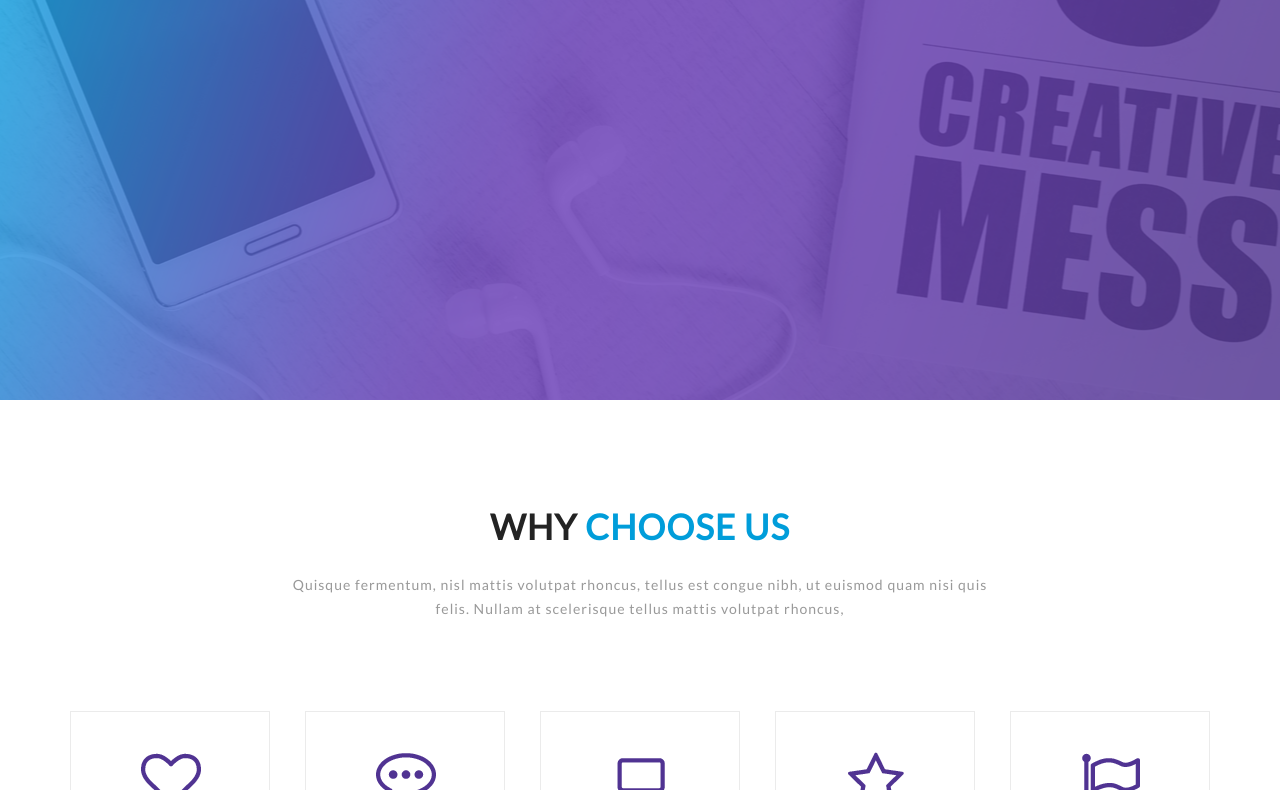
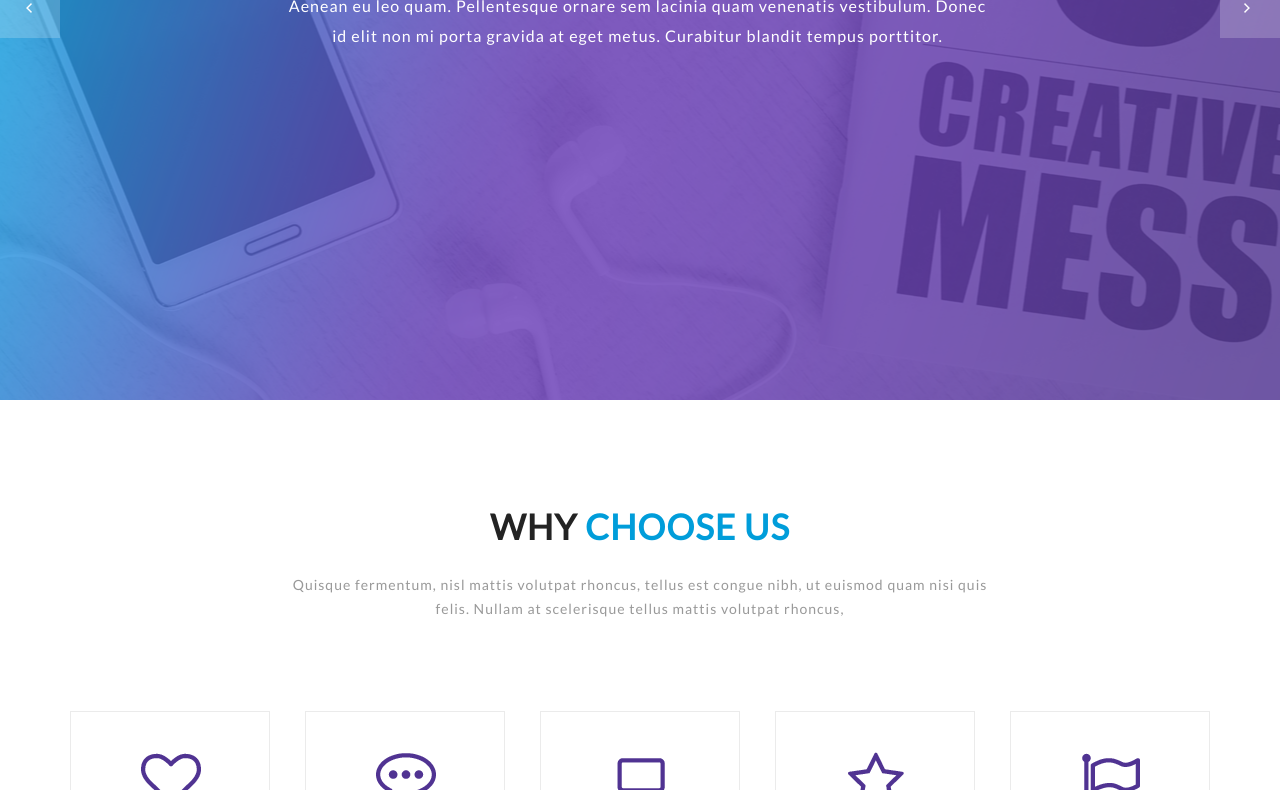
Before and after one commit to volodpj/creative_design_agency, a plain HTML site: page index.html in a window 1280 px wide. Shown: the part 456-1246 px from the top of the page. Drawn offline with Linux system fonts and the light colour scheme.

Commit message:
verstca 6

```diff
--- a/index.html
+++ b/index.html
@@ -34,7 +34,6 @@
                                     </ul>
                                 </li>
                                 <li><a href="#">Nelson Noa</a></li>
-
                             </ul>
                         </li>
                         <li><a href="#">About</a></li>
@@ -48,6 +47,19 @@
             </section>
             <section class="headerMain">
                 <h1 class="titleHeader">CREATIVE <span>DESIGN AGENCY</span></h1>
+                <div class="slider">
+                    <div class="slider__btnBox">
+                        <div id="leftPlay"><img src="./img/left arrow.png" alt=""></div>
+                        <div id="rightPlay"><img src="./img/right arrow.png" alt=""></div>
+                    </div>
+                    <div class="sliderBox">
+                        <div class="line">
+                            <div>Aenean eu leo quam. Pellentesque ornare sem lacinia quam venenatis vestibulum. Donec id elit non mi porta gravida at eget metus. Curabitur blandit tempus porttitor.</div>
+                            <div>Aenean eu leo quam. Pellentesque ornare sem lacinia quam venenatis vestibulum. Donec id elit non mi porta gravida at eget metus..</div>
+                            <div>hgfhgfhf.</div>
+                        </div>
+                    </div>
+                </div>
             </section>
         </header>
 
@@ -232,7 +244,13 @@
         </main>
 
         <footer class="footer">
+            <div class="formaBox">
+                <form action="">
 
+                </form>
+            </div>
+            <iframe src="https://www.google.com/maps/embed?pb=!1m18!1m12!1m3!1d6123.891560291681!2d24.007262450221653!3d49.80901804438155!2m3!1f0!2f0!3f0!3m2!1i1024!2i768!4f13.1!3m3!1m2!1s0x473ae7969ec62501%3A0x64dc70ed903926fa!2sVolodymyra+Velykoho+Street%2C+10%2C+L&#39;viv%2C+L&#39;vivs&#39;ka+oblast%2C+79000!5e0!3m2!1sen!2sua!4v1563864280883!5m2!1sen!2sua" width="100%" height="600" frameborder="0" style="border:0" allowfullscreen>
+            </iframe>
         </footer>
 
     </article>
--- a/index.js
+++ b/index.js
@@ -1,7 +1,25 @@
-function myMap() {
-    var mapProp= {
-      center:new google.maps.LatLng(51.508742,-0.120850),
-      zoom:5,
-    };
-    var map = new google.maps.Map(document.getElementById("googleMap"),mapProp);
-    }
+'use strict'
+
+
+let sliderLeft = document.getElementById('leftPlay');
+let sliderRight = document.getElementById('rightPlay');
+
+let left = 0;
+sliderLeft.addEventListener('click', () => {
+  let line = document.querySelector('.line');
+  left = left - 725;
+  if(left < -1450){
+    left = 0;
+  }
+  line.style.left = left + 'px';
+});
+
+sliderRight.addEventListener('click', () => {
+  let line = document.querySelector('.line');
+  left = left + 725;
+  if(left === 0){
+    left = -1450;
+  }
+
+  line.style.left = left + 'px';
+})
--- a/styles/style.css
+++ b/styles/style.css
@@ -99,6 +99,49 @@
     display: block;
 }
 /*---------------------------------------------MENY-------------------------------------------*/
+/**********************************************SLIDER*******************************************/
+.slider{
+    display: flex;
+    flex-direction: column;
+    align-items: center;
+}
+
+.slider__btnBox{
+    display: flex;
+    justify-content: space-between;
+    width: 100%;
+}
+
+.sliderBox{
+    max-width: 730px;
+    overflow: hidden;
+    position: relative;
+    top: -50px;
+
+}
+.line{
+    display: flex;
+    width: 2175px;
+    position: relative;
+    left: 0;
+    transition: all ease 1s;
+
+}
+.line > div{
+    transition: 0.5s;
+    text-align: center;
+    width: 735px;
+    height: 92px;
+    font-size: 16px;
+    letter-spacing: 1px;
+    line-height: 30px;
+    color: #ffffff;
+    font-family: "Lato";
+    font-weight: 400;
+    text-align: center;
+    padding: 0 10px;
+}
+/*---------------------------------------------SLIDER-------------------------------------------*/
 .search__input{
     width: 170px;
     height: 30px;
```
